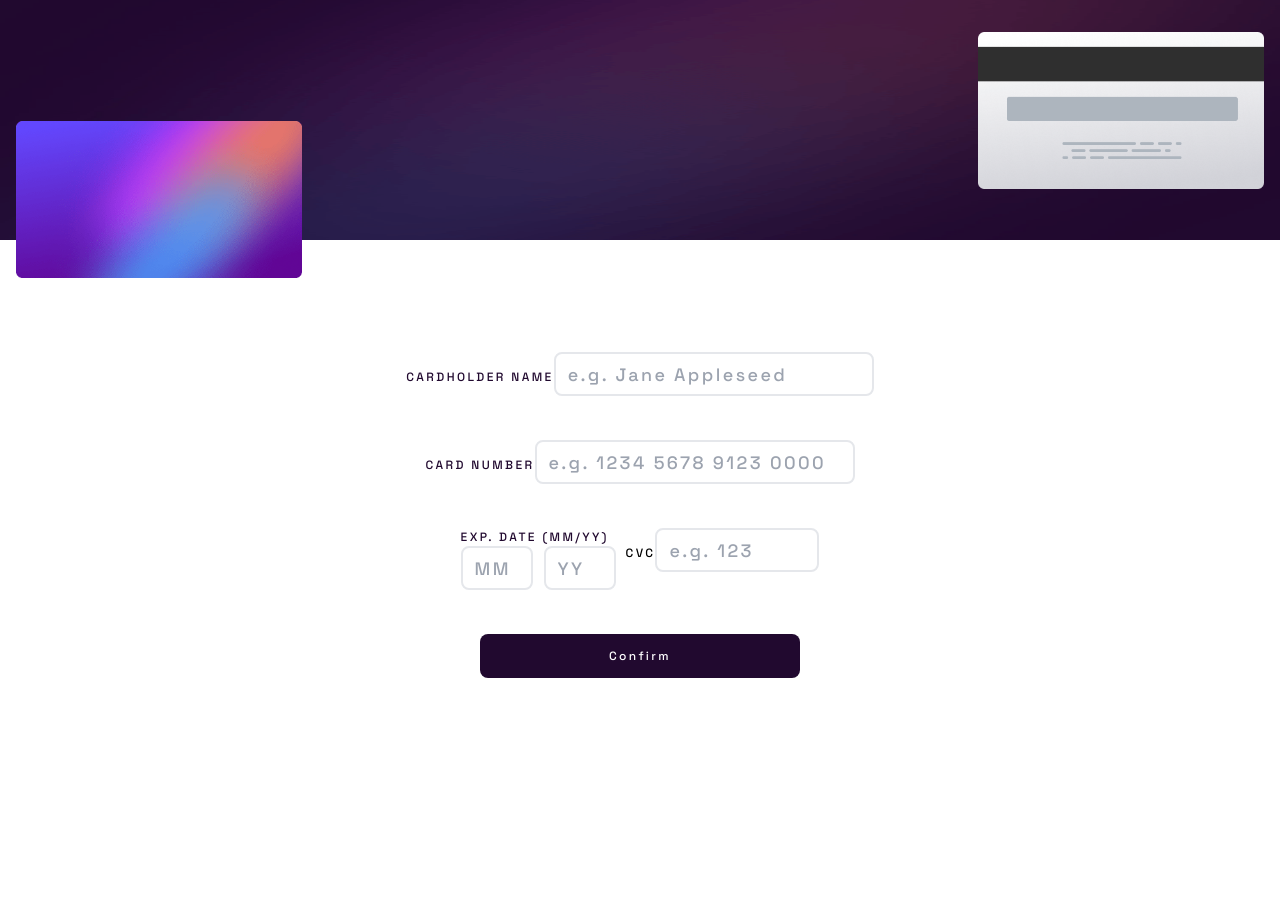
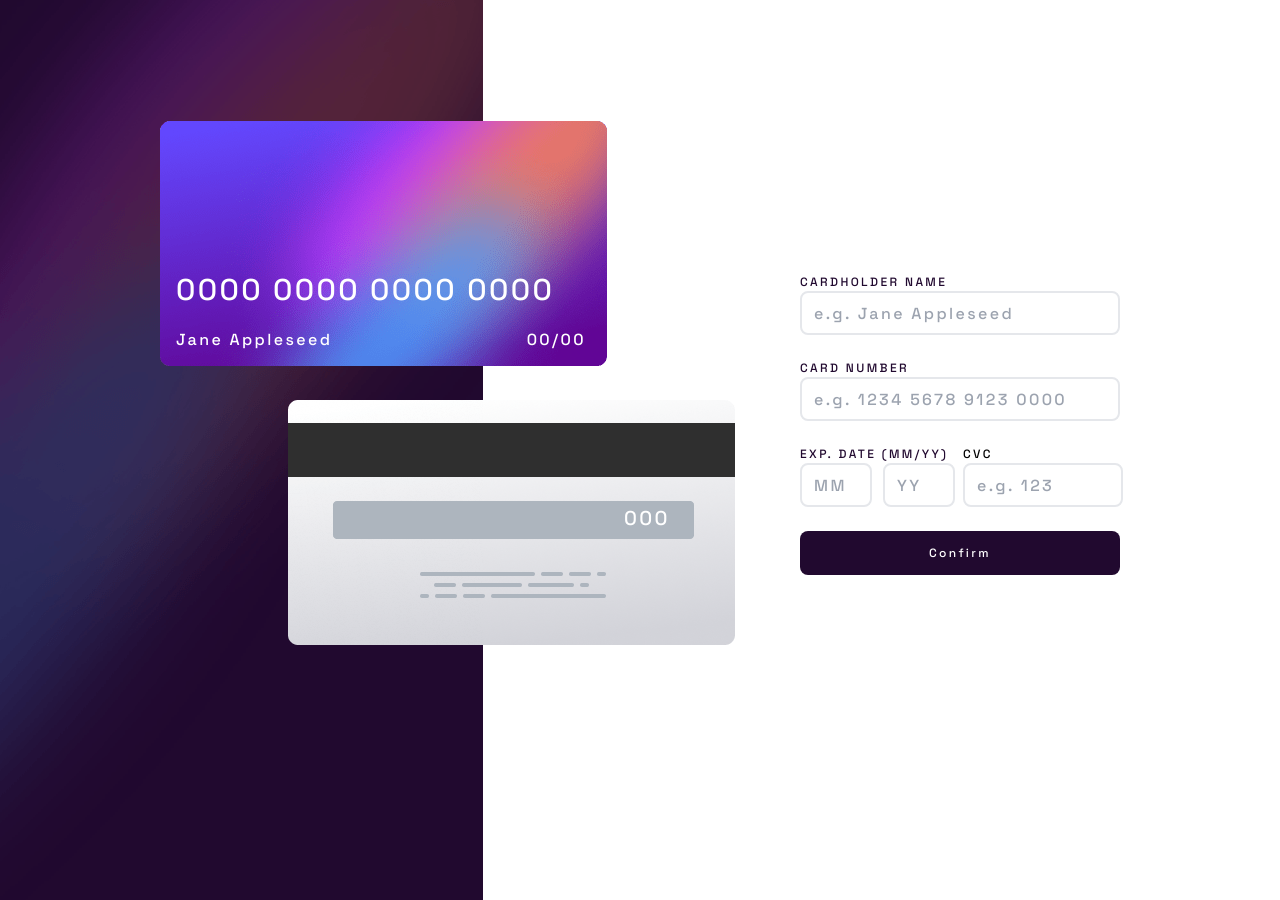
Before and after one commit to zoldyzdk/frontendmasters-form-challenge, a React (Vite) app: page / in a window 1280 px wide. Before the commit the page ends 800 px from the top, so only its background shows below. Built offline with nearby package versions, Linux system fonts and the light colour scheme.

Commit message:
Feat: Implementing of InputMask from primereact

```diff
--- a/package.json
+++ b/package.json
@@ -4,11 +4,13 @@
   "version": "0.0.0",
   "type": "module",
   "scripts": {
-    "dev": "vite",
+    "dev": "vite --host",
     "build": "tsc && vite build",
     "preview": "vite preview"
   },
   "dependencies": {
+    "primeicons": "^6.0.1",
+    "primereact": "^9.2.0",
     "react": "^18.2.0",
     "react-dom": "^18.2.0"
   },
--- a/src/App.tsx
+++ b/src/App.tsx
@@ -1,73 +1,202 @@
-import { useState } from 'react'
-import reactLogo from './assets/react.svg'
+import {useState, useEffect} from 'react'
+import { InputMask } from "primereact/inputmask";
 import './App.css'
+import {Nullable} from "primereact/ts-helpers";
 
 function App() {
-  const [count, setCount] = useState(0)
+  const [windowSize, setWindowSize] = useState(window.innerWidth);
+  const [name, setName] = useState('Jane Appleseed');
+  const [cardNumber, setCardNumber] = useState('0000 0000 0000 0000');
+  const [month, setMonth] = useState('00');
+  const [year, setYear] = useState('00');
+  const [cvc, setCvc] = useState('000');
+
+  //Func to identify the actual size of the screen
+  useEffect(() => {
+    const handleWindowResize = () => {
+      setWindowSize(window.innerWidth);
+    };
+
+    window.addEventListener('resize', handleWindowResize);
+
+    return () => {
+      window.removeEventListener('resize', handleWindowResize);
+    };
+  });
+
+  interface formFields {
+    name: string;
+    cardNumber: number;
+    month: number;
+    year: number;
+    cvc: number
+  }
+  // const handleOnChange = (value: string, id: string) => {
+  //
+  //
+  //
+  //     if (value == '') {
+  //       setMonth('00')
+  //       setYear('00')
+  //       setCvc('000')
+  //       console.log('segundo if')
+  //       return;
+  //     }
+  //
+  //     if (value == '' && value.length == 1) {
+  //       setName('Jane Appleseed')
+  //       setCardNumber('0000 0000 0000 0000')
+  //       console.log('passou aqui')
+  //       return
+  //     }
+  //
+  //     if (id == 'name') {
+  //       setName(name);
+  //     } else if (id == 'number') {
+  //       const mask = value
+  //           .replace(/\D/g, '')
+  //           .replace(/^(\d{4})(\d{0,4})/, '$1 $2')
+  //           .replace(/^(\d{4}\s)(\d{4})(\d{0,4})/, '$1$2 $3')
+  //           .replace(/^(\d{4}\s)(\d{4}\s)(\d{4})(\d{0,4})/, '$1$2$3 $4');
+  //       setCardNumber(mask);
+  //     } else if (id == 'month') {
+  //       setMonth(value);
+  //     } else if (id == 'year') {
+  //       setYear(value);
+  //     } else if (id == 'cvc') {
+  //       setCvc(value);
+  //     }
+  // };
+
+
+  const handleChangeName = (e: string) => {
+
+    setName(e);
+    // if (!e) {
+    //   console.log("Nao ha nada aqui!!")
+    // } else {
+    //   console.log(name)
+    // }
+  };
+
+  const handleChangeNumber = (e: any) => {
+    setCardNumber(e);
+  }
+  const handleChangeMonth = (e: any) => {
+    setMonth(e)
+  }
+  const handleChangeYear = (e: any) => {
+    setYear(e)
+  }
+  const handleChangeCvc = (e: any) => {
+    setCvc(e)
+  }
 
   return (
     <>
-      <div className="App w-screen h-screen tracking-[0.150rem] text-[0.75rem]">
-        <div className=" teste">
+      <div className="App w-screen h-screen tracking-[0.150rem] text-[0.75rem] flex flex-col md:grid md:grid-cols-2 md:flex-row md:place-content-center place-items-center md:max-w-screen-2xl">
+        <div className="w-full md:h-screen md:w-80 md:place-self-start ">
+          {windowSize >= 768 ? (
+            <img
+              className=" max-w-max"
+              src="/bg-main-desktop.png"
+              alt="degrade image"
+            />
+          ) : (
             <img
               className="w-full h-60"
               src="/bg-main-mobile.png"
               alt="degrade image"
             />
+          )}
           <img
-            className="absolute top-8 right-4 z-10 max-w-[286px]"
+            className=" absolute top-8 right-4 z-10 max-w-[286px] md:max-w-7xl md:left-72 md:top-[25rem] "
             src="/bg-card-back.png"
             alt="back of a card"
           />
           <img
-            className="z-20 absolute top-[121px] left-4 max-w-[286px] "
+            className="z-20 absolute top-[121px] left-4 max-w-[286px] md:max-w-7xl md:left-40"
             src="/bg-card-front.png"
             alt="front of the card"
           />
         </div>
-        <form className="flex flex-col items-center m-28 gap-11">
+        <div className="grid gap-5 z-30 absolute top-[121px] md:left-[11rem] md:top-[17rem] text-2xl text-white w-[410px]">
+          <span className="text-3xl">{cardNumber}</span>
+          <div className="flex justify-between text-base">
+            <span>{name}</span>
+            <div className="flex">
+              <div>{month}</div>
+              /
+              <div>{year}</div>
+            </div>
+          </div>
+        </div>
+        <div className="z-30 absolute top-24 right-12 md:left-[39rem] md:top-[31.5rem] text-xl text-white">
+          <span>{cvc}</span>
+        </div>
+        <form className="flex flex-col items-center mt-20 gap-6 max-w-[300px] md:max-w-5xl ">
           {/*//todo COLOCAR FORM-GROUP PARA CADA GRUPO DE INPUTS*/}
-            <label className="text-dark-violet">
+          <label className="text-dark-violet flex flex-col">
             CARDHOLDER NAME
             <input
+              onChange={(e) => handleChangeName(e.target.value)}
+              // value={name}
               name="name"
               placeholder="e.g. Jane Appleseed"
-                    className=" border-2 border-solid w-80 h-11 rounded-lg text-lg pl-3"/>
+              className=" border-2 border-solid w-80 h-11 rounded-lg text-base pl-3"
+            />
           </label>
           {/*todo COLOCAR A SPAN DO ERRO DE DIGITACAO DO INPUT*/}
-            <label className="text-dark-violet">
+          <label className="text-dark-violet flex flex-col">
             CARD NUMBER
-                <input
+            <InputMask
+              mask={"9999 9999 9999 9999"}
+              onChange={(e) => handleChangeNumber(e.target.value)}
+              // value={(cardNumber == '0000 0000 0000 0000') ? '' : cardNumber}
+              maxLength={19}
               name="number"
               placeholder="e.g. 1234 5678 9123 0000"
-                    className=" border-2 border-solid w-80 h-11 rounded-lg text-lg pl-3"/>
+              className=" border-2 border-solid w-80 h-11 rounded-lg text-base pl-3"
+            />
           </label>
           {/*todo COLOCAR A SPAN DO ERRO DE DIGITACAO DO INPUT*/}
-            <div className="flex gap-2.5">
+          <div className="flex w-80 border-box">
             <label className="text-dark-violet">
               EXP. DATE (MM/YY)
               <div className="flex gap-[11px]">
-                        <input
+                <InputMask
+                  mask={"99"}
+                  onChange={(e) => handleChangeMonth(e.target.value)}
                   name="month"
                   placeholder="MM"
-                            className=" border-2 border-solid w-[4.5rem] h-11 rounded-lg text-lg pl-3" />
+                  className=" border-2 border-solid w-[4.5rem] h-11 rounded-lg text-base pl-3"
+                />
                 {/*todo COLOCAR A SPAN DO ERRO DE DIGITACAO DO INPUT*/}
-                        <input
+                <InputMask
+                  mask={"99"}
+                  onChange={(e) => handleChangeYear(e.target.value)}
                   name="year"
                   placeholder="YY"
-                            className=" border-2 border-solid w-[4.5rem] h-11 rounded-lg text-lg pl-3" />
+                  className=" border-2 border-solid w-[4.5rem] h-11 rounded-lg text-base pl-3"
+                />
               </div>
             </label>
-                <label>
+            <label className="flex flex-col ml-2">
               CVC
-                    <input
+              <InputMask
+                mask={"999"}
+                onChange={(e) => handleChangeCvc(e.target.value)}
                 name="cvc"
                 placeholder="e.g. 123"
-                        className=" border-2 border-solid w-[10.25rem] h-11 rounded-lg text-lg pl-3" />
+                className=" border-2 border-solid w-[10rem] h-11 rounded-lg text-base pl-3"
+              />
             </label>
           </div>
           <div className="pb-8">
-                <button className=" text-white bg-dark-violet w-80 h-11 rounded-lg" type="submit">
+            <button
+              className=" text-white bg-dark-violet w-80 h-11 rounded-lg"
+              type="submit"
+            >
               Confirm
             </button>
           </div>
```
Also changed, not shown: public/bg-main-desktop.png (renamed from src/assets/bg-main-desktop.png), 1 other file (tests, documents, lock files or other folders). Lines whose indentation alone changed are shown as unchanged.
